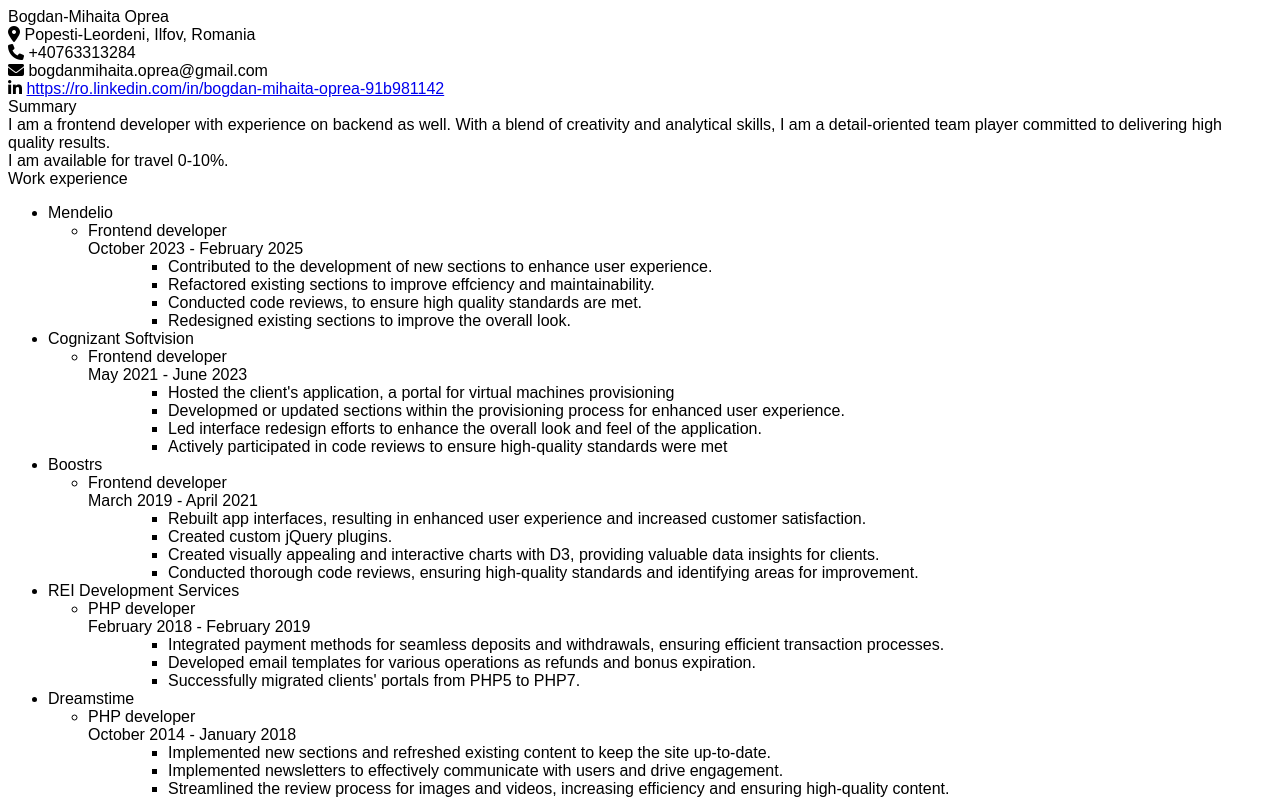
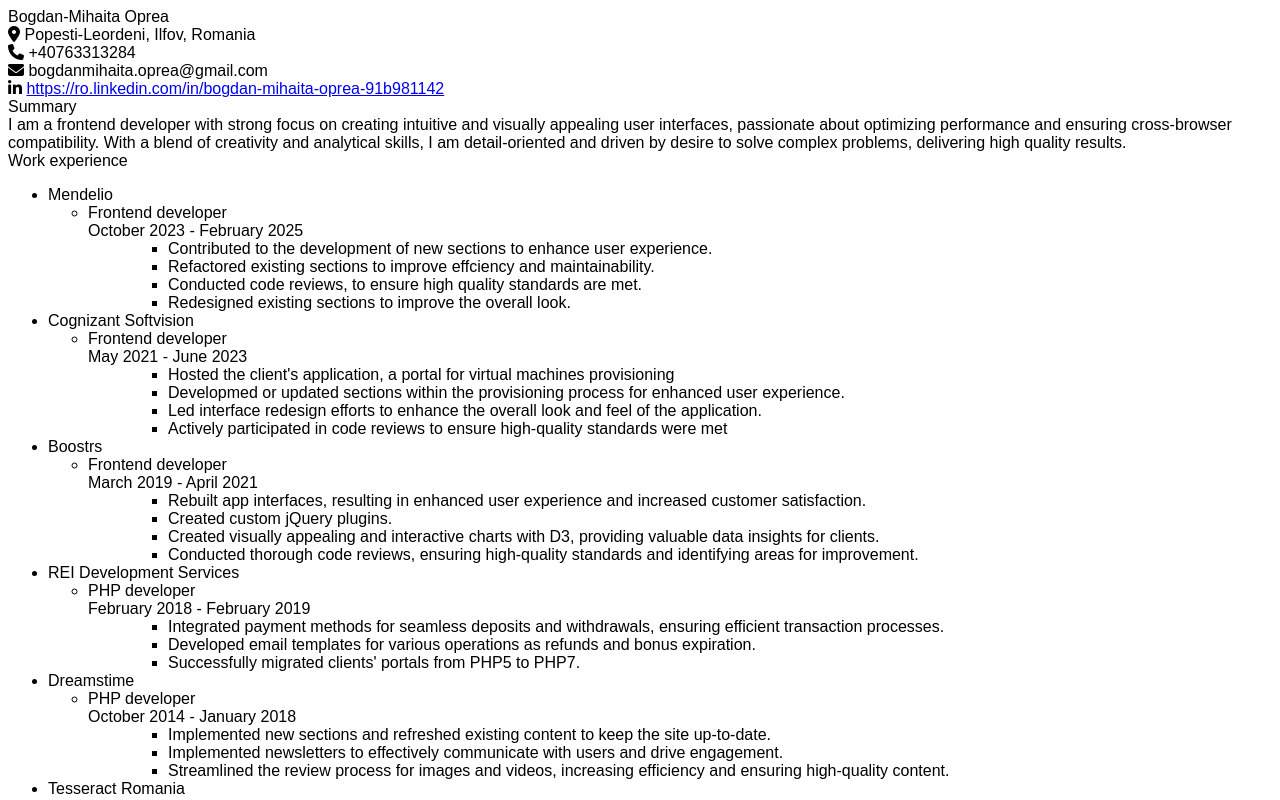
Before and after one commit to bogdanm31/my-cv, a Next.js app: page / in a window 1280 px wide. Shown: the top 800 px of the page. Built offline with nearby package versions, Linux system fonts and the light colour scheme.

Commit message:
updated intro

```diff
--- a/src/components/Intro.tsx
+++ b/src/components/Intro.tsx
@@ -3,12 +3,7 @@
 const Intro = () => {
   return (
     <Section title="Summary">
-      <div>
-        I am a frontend developer with experience on backend as well. With a blend of creativity and analytical skills, I am a detail-oriented team player committed to delivering high quality results.
-      </div>
-      <div>
-        I am available for travel 0-10%.
-      </div>
+      I am a frontend developer with strong focus on creating intuitive and visually appealing user interfaces, passionate about optimizing performance and ensuring cross-browser compatibility. With a blend of creativity and analytical skills, I am detail-oriented and driven by desire to solve complex problems, delivering high quality results.
     </Section>
   );
 };
```
